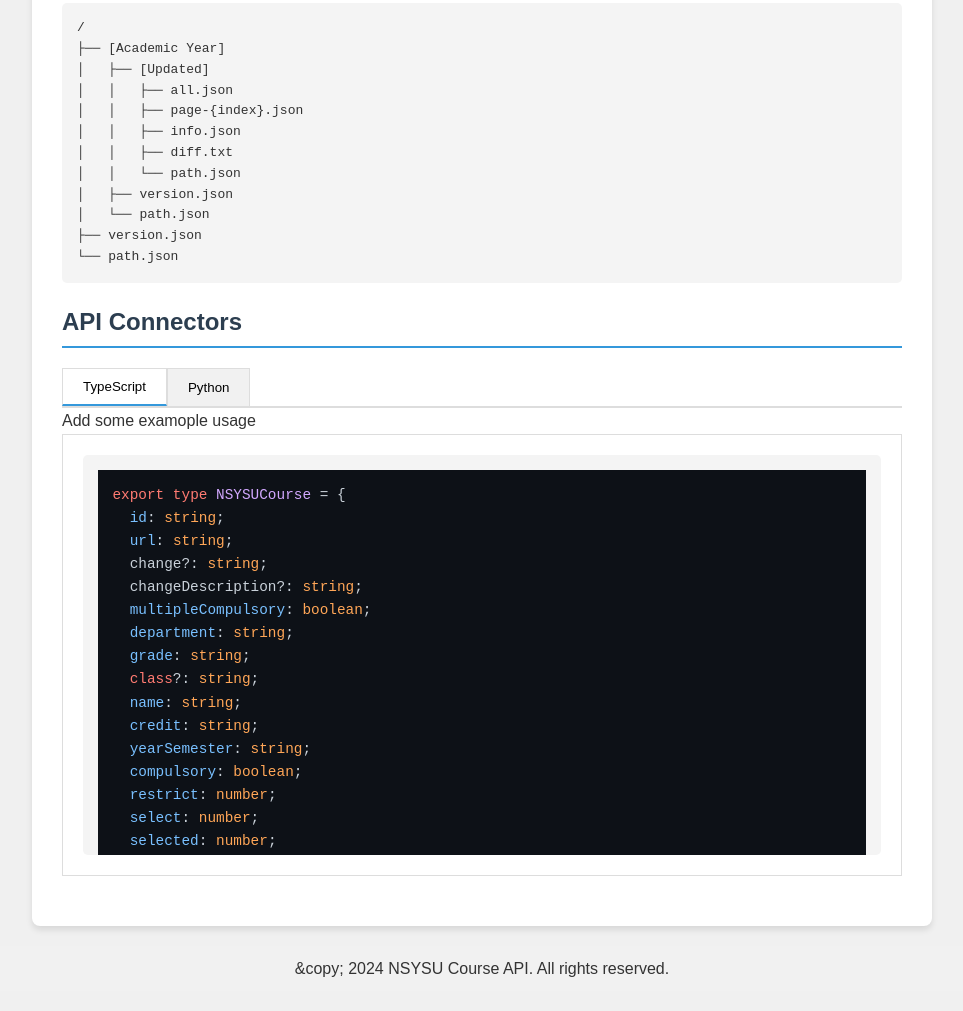
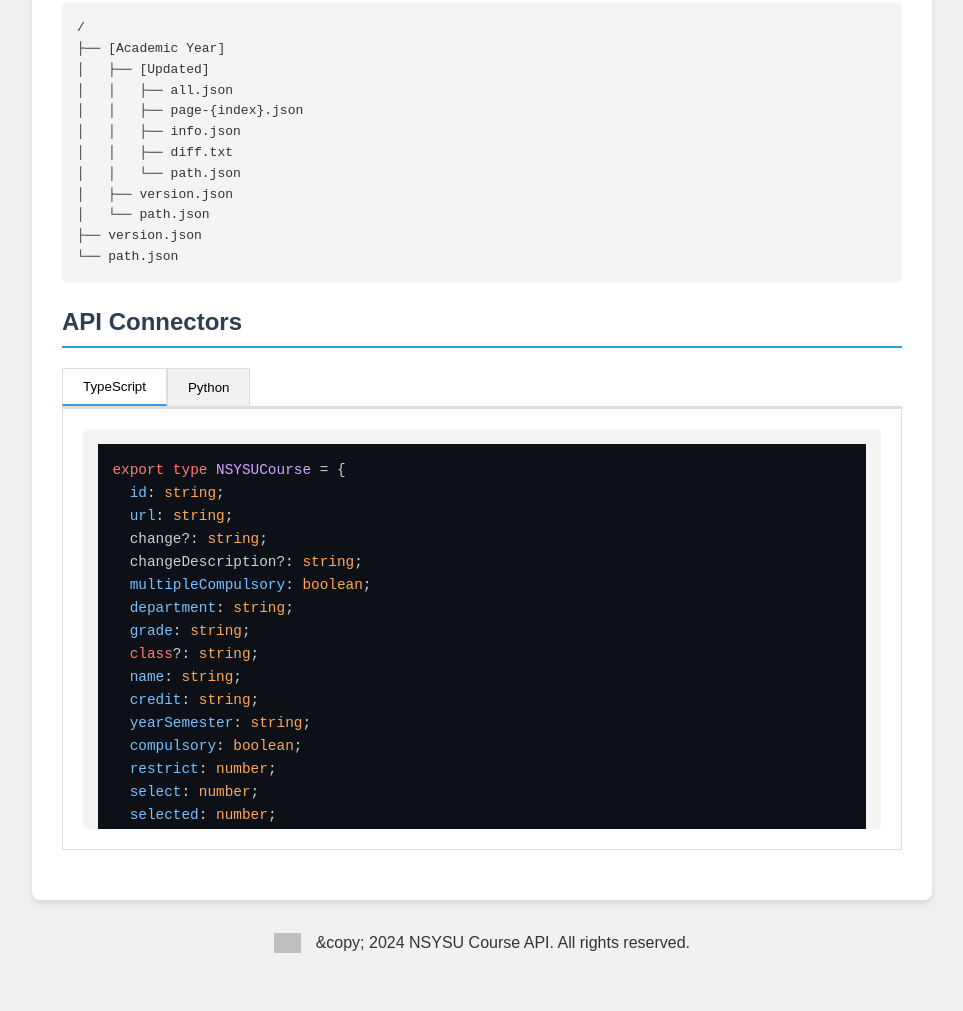
Before and after one commit to christang0316/NSYSUCourseAPI, a plain HTML site: page docs/index.html in a window 1280 px wide. Shown: the part 313-1324 px from the top of the page, without its empty margins (158-1121 px from the left). After the commit the page ends 1299 px from the top, so only its background shows below. Drawn offline with nearby package versions, Linux system fonts and the light colour scheme; grey boxes are pictures that could not be loaded.

Commit message:
Add: Add a link back to repo

```diff
--- a/docs/index.html
+++ b/docs/index.html
@@ -87,11 +87,26 @@
             padding-bottom: 5px;
             margin-bottom: 10px;
         }
-        footer {
+         footer {
+            display: flex;
+            justify-content: center;
+            align-items: center;
+            gap: 10px;
             text-align: center;
             padding: 10px;
             background-color: #f1f1f1;
             margin-top: 20px;
+        }
+        footer a {
+          display: inline-flex;
+          opacity: 0.6;
+        }
+        footer a:hover {
+          opacity: 1;
+        }
+        footer img {
+            height: 20px;
+            margin-right: 5px;
         }
     </style>
 </head>
@@ -127,7 +142,7 @@
                 <div class="tab">
                     <button class="tab-button active" data-tab="typescript">TypeScript</button>
                     <button class="tab-button" data-tab="python">Python</button>
-                </div>Add some examople usage
+                </div>
                 <div id="typescript" class="tab-content active">
                     <pre><code id="typescript-code" class="language-typescript">export type NSYSUCourse = {
   id: string;
@@ -309,6 +324,9 @@
     </div>
 
     <footer>
+        <a href="https://github.com/whats2000/NSYSUCourseAPI" target="_blank" rel="noopener noreferrer">
+            <img src="https://cdnjs.cloudflare.com/ajax/libs/octicons/8.5.0/svg/mark-github.svg" alt="GitHub" >
+        </a>
         <p>&copy; 2024 NSYSU Course API. All rights reserved.</p>
     </footer>
 
```
